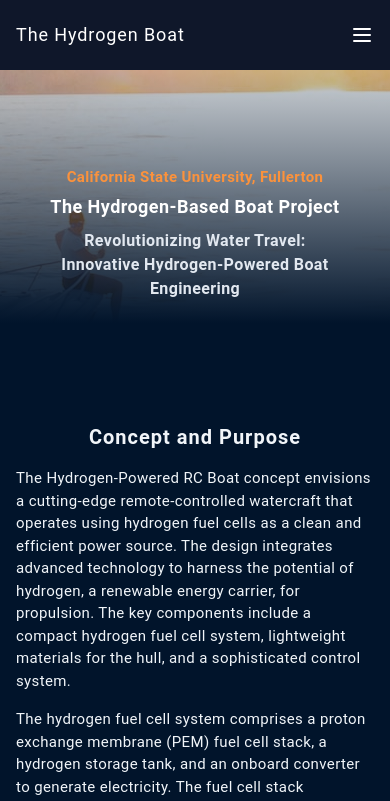
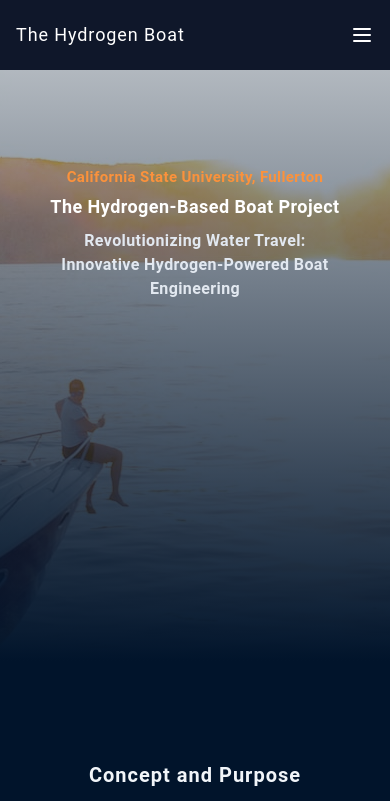
Before and after one commit to pn-code/boat, a Next.js app: page / in a window 390 px wide. Shown: the top 801 px of the page. Built offline with nearby package versions, Linux system fonts and the light colour scheme.

Commit message:
Updated bg img styles for mobile

```diff
--- a/components/sections/HeroSection.tsx
+++ b/components/sections/HeroSection.tsx
@@ -3,7 +3,7 @@ import React from "react";
 export default function HeroSection() {
   return (
     <div id="hero">
-      <div className="w-full min-h-[30vh] lg:min-h-[100vh] md:pb-[300px] flex flex-col items-center relative bg-gradient-to-b from-[#01142b]/[20%] to-[#01142b]">
+      <div className="w-full min-h-[70vh] lg:min-h-[100vh] md:pb-[300px] flex flex-col items-center relative bg-gradient-to-b from-[#01142b]/[30%] to-[#01142b]">
         <div className="w-full flex flex-col items-center gap-1 z-10 mt-20 md:mt-[16%]">
           <p className="text-center sm:text-xl lg:text-2xl tracking-wide font-semibold text-orange-400">
             California State University, Fullerton
```
